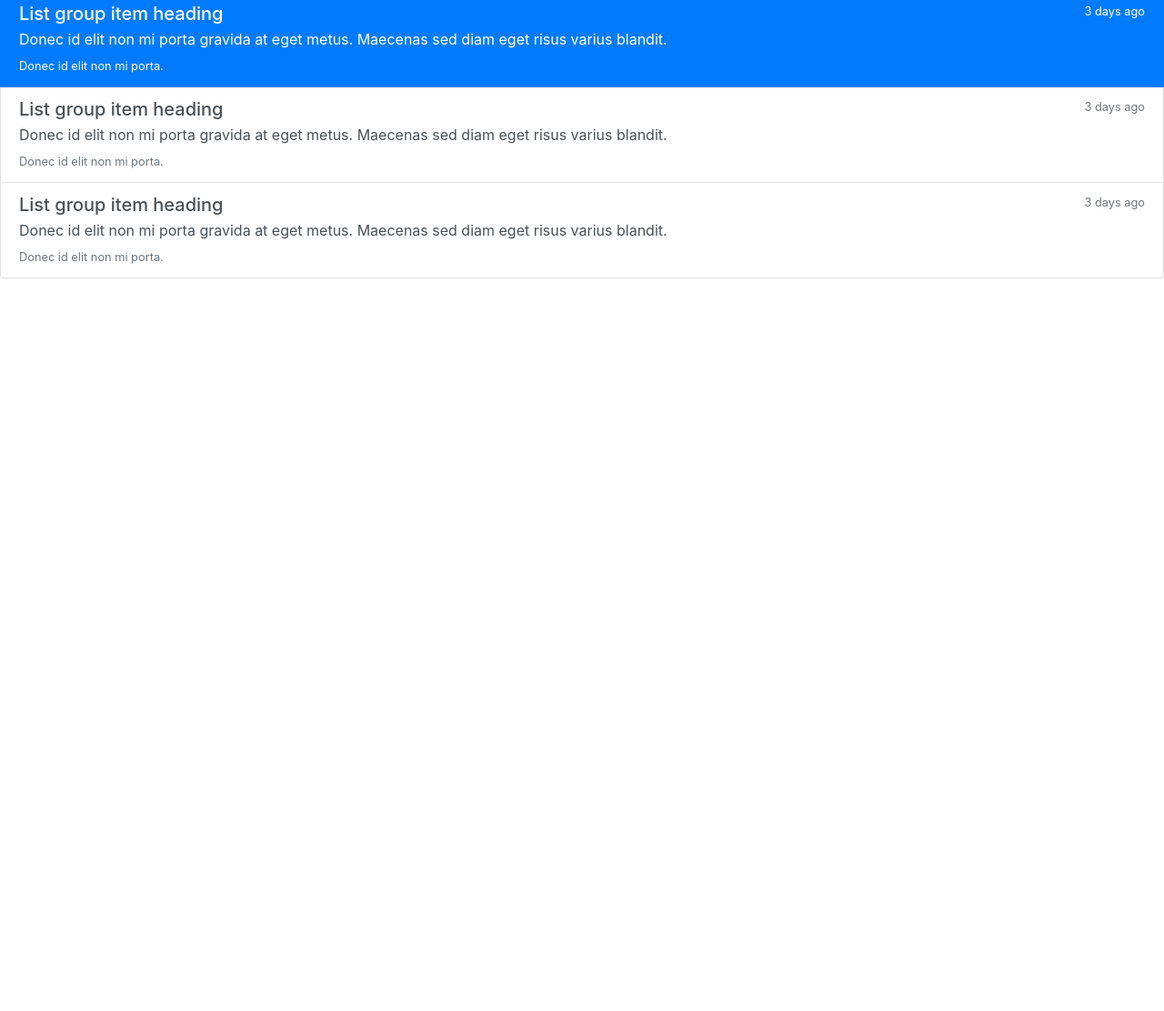
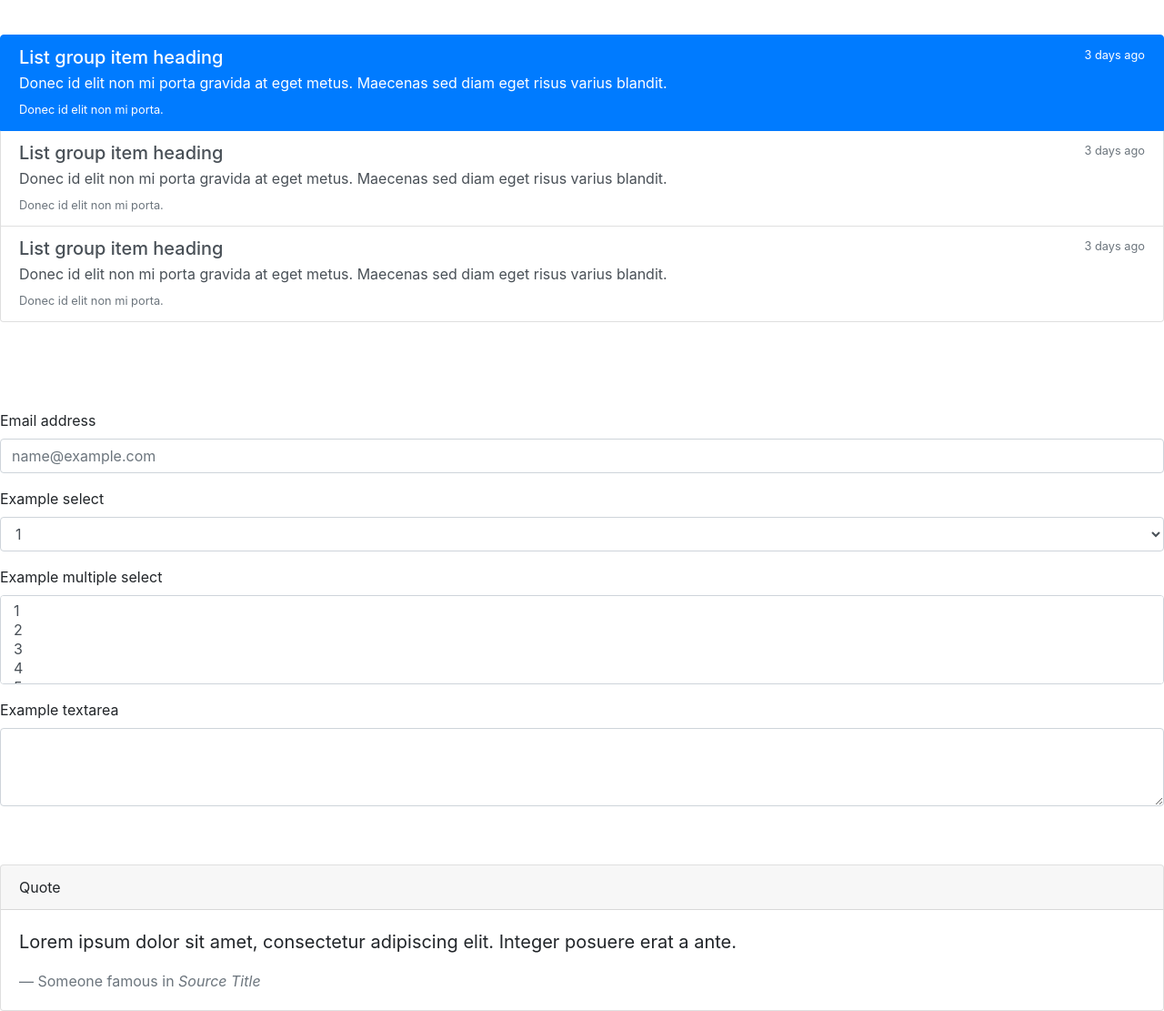
Before and after one commit to rezamike/Poop-bootstrap, a plain HTML site: page index.html in a window 1280 px wide. Shown: the part 363-1474 px from the top of the page at 91% size. Before the commit the page ends 800 px from the top, so only its background shows below. Drawn offline with nearby package versions, Linux system fonts and the light colour scheme.

Commit message:
added footer

```diff
--- a/index.html
+++ b/index.html
@@ -26,6 +26,8 @@
                     </div>
             </div>
     </header>
+    <br>
+    <br>
 
     <aside>
             <div class="list-group">
@@ -55,5 +57,56 @@
                     </a>
                   </div>
     </aside>
-</body>
+    <br>
+    <br>
+    <br>
+    <br>
+    <section>
+      <form>
+        <div class="form-group">
+          <label for="exampleFormControlInput1">Email address</label>
+          <input type="email" class="form-control" id="exampleFormControlInput1" placeholder="name@example.com">
+        </div>
+        <div class="form-group">
+          <label for="exampleFormControlSelect1">Example select</label>
+          <select class="form-control" id="exampleFormControlSelect1">
+            <option>1</option>
+            <option>2</option>
+            <option>3</option>
+            <option>4</option>
+            <option>5</option>
+          </select>
+        </div>
+        <div class="form-group">
+          <label for="exampleFormControlSelect2">Example multiple select</label>
+          <select multiple class="form-control" id="exampleFormControlSelect2">
+            <option>1</option>
+            <option>2</option>
+            <option>3</option>
+            <option>4</option>
+            <option>5</option>
+          </select>
+        </div>
+        <div class="form-group">
+          <label for="exampleFormControlTextarea1">Example textarea</label>
+          <textarea class="form-control" id="exampleFormControlTextarea1" rows="3"></textarea>
+        </div>
+      </form>
+    </section>
+    <br>
+    <br>
+    <footer>
+      <div class="card">
+        <div class="card-header">
+          Quote
+        </div>
+        <div class="card-body">
+          <blockquote class="blockquote mb-0">
+            <p>Lorem ipsum dolor sit amet, consectetur adipiscing elit. Integer posuere erat a ante.</p>
+            <footer class="blockquote-footer">Someone famous in <cite title="Source Title">Source Title</cite></footer>
+          </blockquote>
+        </div>
+      </div>
+    </footer>
+  </body>
 </html>
```
